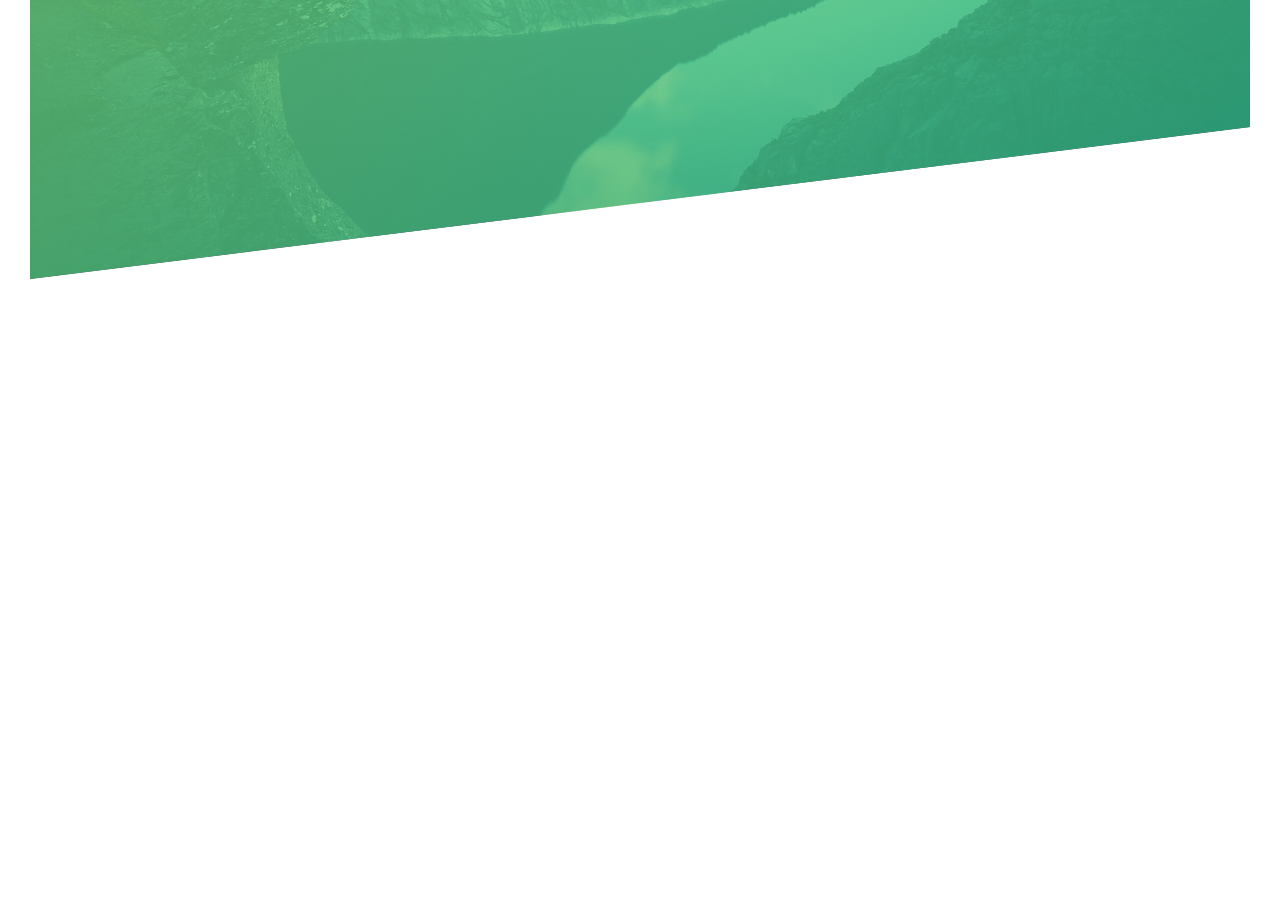
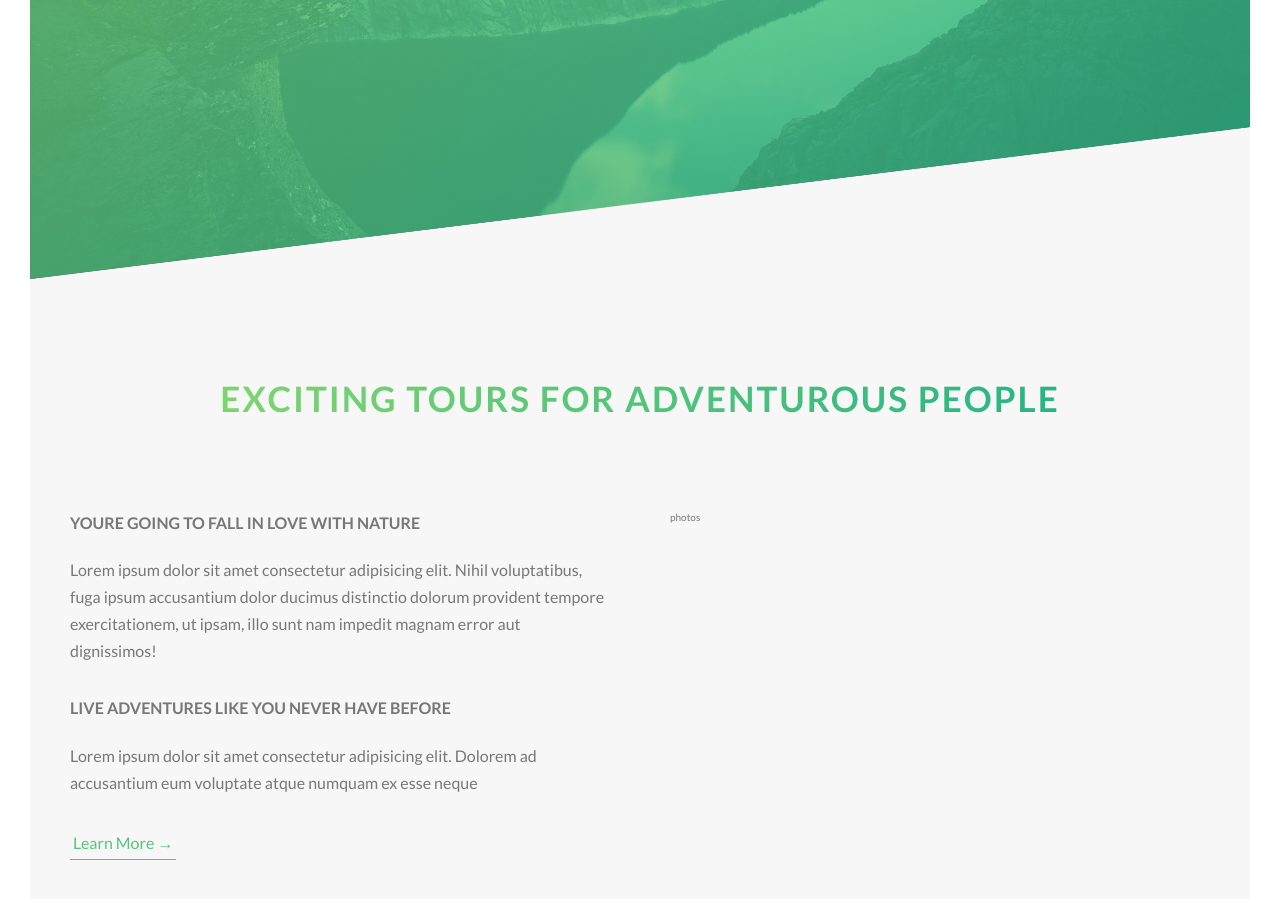
Before and after one commit to Likesh7/natours, a website: page index.html in a window 1280 px wide. Shown: the part 511-1410 px from the top of the page. Before the commit the page ends 820 px from the top, so only its background shows below. Drawn offline with Linux system fonts and the light colour scheme.

Commit message:
grid created

```diff
--- a/index.html
+++ b/index.html
@@ -27,5 +27,86 @@
         <a class="btn btn--white btn--animated" href="#">discover our tours</a>
       </div>
     </header>
+
+    <!-- <section class="grid-test">
+      <div class="row">
+        <div class="col-1-of-2">
+          Col 1 of 2
+        </div>
+        <div class="col-1-of-2">
+          Col 1 of 2
+        </div>
+      </div>
+
+      <div class="row">
+        <div class="col-1-of-3">Col 1 of 3</div>
+        <div class="col-1-of-3">Col 1 of 3</div>
+        <div class="col-1-of-3">Col 1 of 3</div>
+      </div>
+
+      <div class="row">
+        <div class="col-1-of-3">Col 1 of 3</div>
+        <div class="col-2-of-3">Col 2 of 3</div>
+      </div>
+
+      <div class="row">
+        <div class="col-1-of-4">Col 1 of 4</div>
+        <div class="col-1-of-4">Col 1 of 4</div>
+        <div class="col-1-of-4">Col 1 of 4</div>
+        <div class="col-1-of-4">Col 1 of 4</div>
+      </div>
+
+      <div class="row">
+        <div class="col-1-of-4">Col 1 of 4</div>
+        <div class="col-1-of-4">Col 1 of 4</div>
+        <div class="col-2-of-4">Col 2 of 4</div>
+      </div>
+
+      <div class="row">
+        <div class="col-1-of-4">Col 1 of 4</div>
+        <div class="col-3-of-4">Col 3 of 4</div>
+      </div>
+    </section> -->
+
+    <main>
+      <section class="section-about">
+        <div class="u-text-center u-mb-8">
+          <h2 class="heading-secondary">
+            exciting tours for adventurous people
+          </h2>
+        </div>
+
+        <div class="row">
+          <div class="col-1-of-2">
+            <div class="text-wrapper">
+              <h3 class="heading-tertiary u-margin-bottom-2">
+                youre going to fall in love with nature
+              </h3>
+              <p class="paragraph">
+                Lorem ipsum dolor sit amet consectetur adipisicing elit. Nihil
+                voluptatibus, fuga ipsum accusantium dolor ducimus distinctio
+                dolorum provident tempore exercitationem, ut ipsam, illo sunt
+                nam impedit magnam error aut dignissimos!
+              </p>
+            </div>
+
+            <div class="text-wrapper">
+              <h3 class="heading-tertiary u-margin-bottom-2">
+                live adventures like you never have before
+              </h3>
+              <p class="paragraph">
+                Lorem ipsum dolor sit amet consectetur adipisicing elit. Dolorem
+                ad accusantium eum voluptate atque numquam ex esse neque
+              </p>
+            </div>
+
+            <a href="#" class="btn-text">learn more &rarr;</a>
+          </div>
+          <div class="col-1-of-2">
+            photos
+          </div>
+        </div>
+      </section>
+    </main>
   </body>
 </html>
--- a/sass/abstracts/_mixins.scss
+++ b/sass/abstracts/_mixins.scss
@@ -0,0 +1,7 @@
+@mixin clearfix {
+  &:after {
+    content: "";
+    display: table;
+    clear: both;
+  }
+}
--- a/sass/abstracts/_variables.scss
+++ b/sass/abstracts/_variables.scss
@@ -1,7 +1,19 @@
+// Colors
 $color-primary: #55c57a;
 $color-primary-light: #7ed56f;
 $color-primary-dark: #28b485;
 
+$color-grey-light-1: #f7f7f7;
 $color-grey-dark: #777;
+
 $color-white: #fff;
 $color-black: #000;
+
+// Font
+
+$default-font-size: 1.6rem;
+
+// Grid
+$grid-width: 114rem;
+$gutter-vertical: 8rem;
+$gutter-horizontal: 6rem;
--- a/sass/base/_typography.scss
+++ b/sass/base/_typography.scss
@@ -0,0 +1,36 @@
+.heading-secondary {
+  font-size: 3.5rem;
+  text-transform: uppercase;
+  font-weight: 700;
+  background-image: linear-gradient(
+    to right,
+    $color-primary-light,
+    $color-primary-dark
+  );
+  display: inline-block;
+  -webkit-background-clip: text;
+  color: transparent;
+  transition: all 0.2s;
+  letter-spacing: 2px;
+
+  &:hover {
+    transform: skewY(2deg) skewX(15deg) scale(1.1);
+    text-shadow: 0.5rem 1rem 2rem rgba($color-black, 0.2);
+  }
+}
+
+.heading-tertiary {
+  font-size: $default-font-size;
+  font-weight: 700;
+  text-transform: uppercase;
+}
+
+.text-wrapper {
+  .paragraph {
+    font-size: $default-font-size;
+  }
+
+  &:not(:last-child) {
+    margin-bottom: 3rem;
+  }
+}
--- a/sass/base/_utilities.scss
+++ b/sass/base/_utilities.scss
@@ -0,0 +1,11 @@
+.u-text-center {
+  text-align: center;
+}
+
+.u-mb-8 {
+  margin-bottom: 8rem;
+}
+
+.u-margin-bottom-2 {
+  margin-bottom: 2rem;
+}
--- a/sass/components/_buttons.scss
+++ b/sass/components/_buttons.scss
@@ -18,7 +18,7 @@
 
   &:link,
   &:visited {
-    font-size: 1.6rem;
+    font-size: $default-font-size;
     text-transform: uppercase;
     text-decoration: none;
     transition: all 0.2s;
@@ -53,3 +53,29 @@
     transition: all 0.4s;
   }
 }
+
+.btn-text {
+  &:link,
+  &:visited {
+    font-size: $default-font-size;
+    display: inline-block;
+    color: $color-primary;
+    text-transform: capitalize;
+    text-decoration: none;
+    border-bottom: 1px solid $color-primary;
+    padding: 3px;
+    transition: all 0.2s;
+  }
+
+  &:hover {
+    background-color: $color-primary;
+    color: $color-white;
+    box-shadow: 0 1rem 2rem rgba($color-black, 0.2);
+    transform: translateY(-2px);
+  }
+
+  &:active {
+    box-shadow: 0 0.5rem 1rem rgba($color-black, 0.2);
+    transform: translateY(0);
+  }
+}
--- /dev/null
+++ b/sass/components/_grid.scss
@@ -0,0 +1,48 @@
+.row {
+  max-width: $grid-width;
+  margin: 0 auto;
+
+  &:not(:last-child) {
+    margin-bottom: $gutter-vertical;
+  }
+
+  @include clearfix;
+
+  [class^="col-"] {
+    float: left;
+
+    &:not(:last-child) {
+      margin-right: $gutter-horizontal;
+    }
+  }
+
+  .col-1-of-2 {
+    width: calc((100% - #{$gutter-horizontal}) / 2);
+  }
+
+  .col-1-of-3 {
+    width: calc((100% - 2 * #{$gutter-horizontal}) / 3);
+  }
+
+  .col-1-of-4 {
+    width: calc((100% - 3 * #{$gutter-horizontal}) / 4);
+  }
+
+  .col-2-of-3 {
+    width: calc(
+      (2 * ((100% - 2 * #{$gutter-horizontal}) / 3)) + #{$gutter-horizontal}
+    );
+  }
+
+  .col-2-of-4 {
+    width: calc(
+      (2 * ((100% - 3 * #{$gutter-horizontal}) / 4)) + #{$gutter-horizontal}
+    );
+  }
+
+  .col-3-of-4 {
+    width: calc(
+      (3 * ((100% - 3 * #{$gutter-horizontal}) / 4)) + 2 * #{$gutter-horizontal}
+    );
+  }
+}
--- a/sass/components/_manifest.scss
+++ b/sass/components/_manifest.scss
@@ -1 +1,2 @@
 @import "buttons";
+@import "grid";
--- a/sass/pages/_home.scss
+++ b/sass/pages/_home.scss
@@ -0,0 +1,5 @@
+.section-about {
+  background-color: $color-grey-light-1;
+  padding: 25rem 0;
+  margin-top: -20vh;
+}
```
Also changed, not shown: css/style.css.
